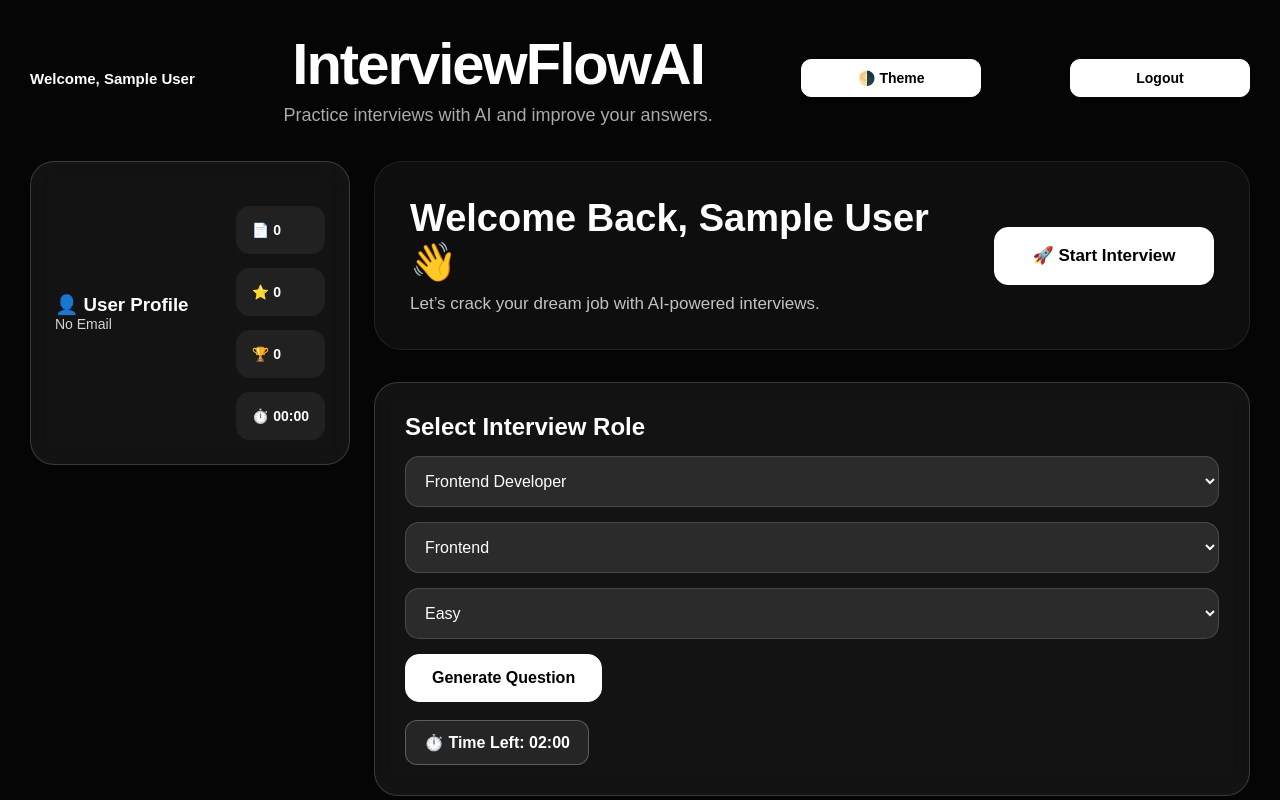
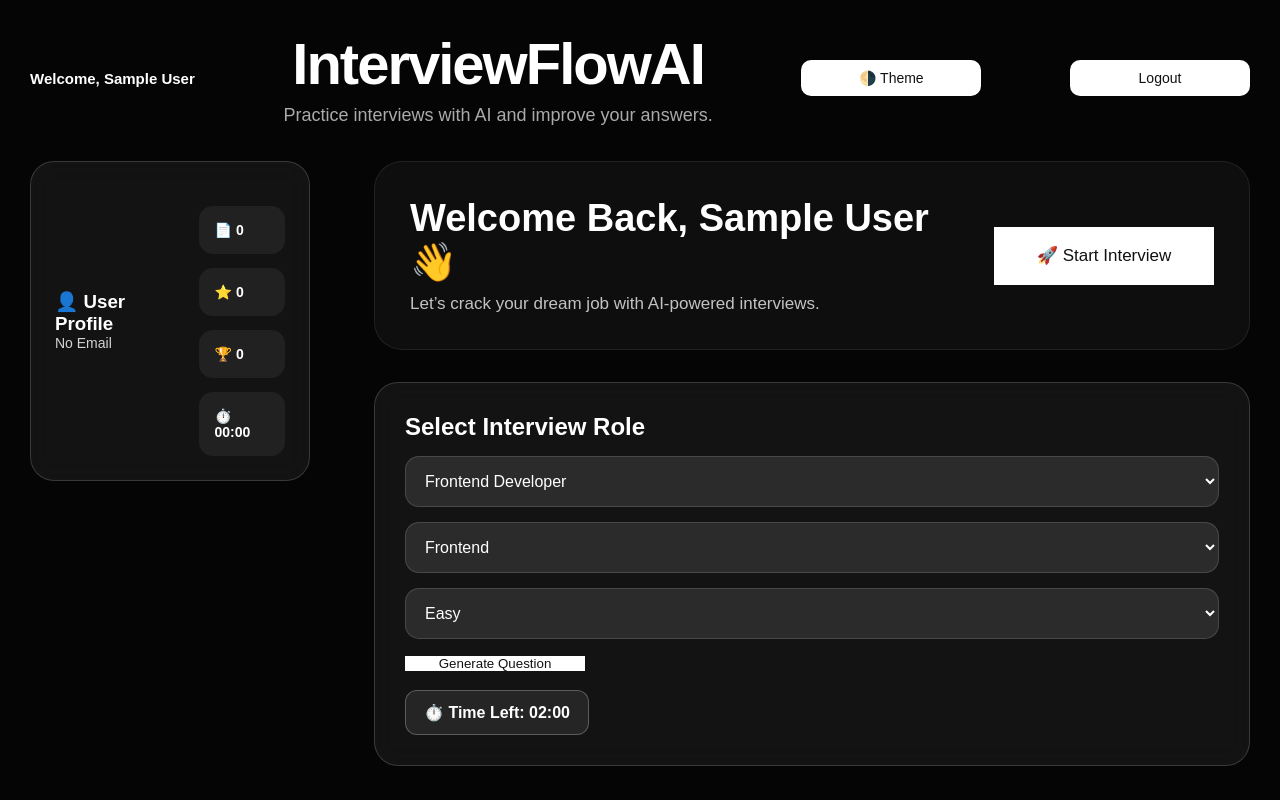
Before and after one commit to vivekkhatik617-dotcom/InterviewFlow-AI, a website: page index.html in a window 1280 px wide. Shown: the top 800 px of the page. Drawn offline with nearby package versions, Linux system fonts and the light colour scheme; sample sign-in values are in the browser's storage.

Commit message:
Add sidebar dashboard layout

```diff
--- a/style.css
+++ b/style.css
@@ -131,20 +131,13 @@ textarea {
 
 button {
     background: #ffffff;
-    color: #000000;
-    border: 1px solid #ffffff;
-    padding: 14px 26px;
-    border-radius: 14px;
-    font-size: 16px;
-    font-weight: bold;
-    cursor: pointer;
-    transition: 0.3s;
+    color: #111111;
+    border: none;
 }
 
 button:hover {
-    background: #000000;
-    color: #ffffff;
-    transform: scale(1.04);
+    background: #d4d4d4;
+    color: #000000;
 }
 
 button:active {
@@ -465,8 +458,7 @@ body.light-mode .history-card {
 }
 
 .left-sidebar {
-    position: sticky;
-    top: 20px;
+    width: 280px;
 }
 
 .main-content {
@@ -556,3 +548,7 @@ button {
     min-width: 220px;
     font-size: 17px;
 }
+
+.main-content {
+    width: 100%;
+}
```
